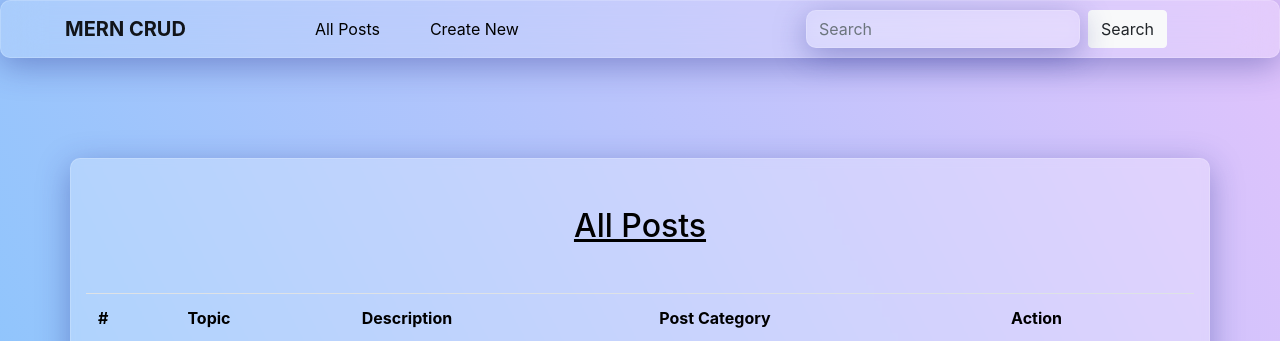
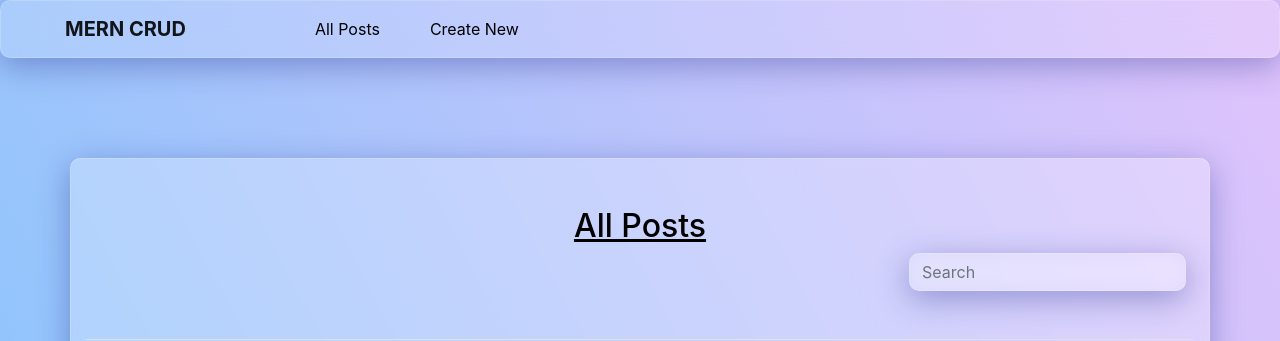
Before and after one commit to rameshlakmal/MERN-CRUD-webapp, a React (Create React App) app in the folder client/: page / in a window 1280 px wide. Shown: the top 341 px of the page. Built offline with nearby package versions, Linux system fonts and the light colour scheme; no server answers.

Commit message:
Implement Search Function in the form

```diff
--- a/client/src/components/Home.js
+++ b/client/src/components/Home.js
@@ -32,11 +32,33 @@ onDelete=(id)=>{
     })
 }
 
+filterData(posts,searchKey){
+    const result = posts.filter((post)=>
+    post.topic.toLowerCase().includes(searchKey)||
+    post.description.toLowerCase().includes(searchKey)||
+    post.postCategory.toLowerCase().includes(searchKey)
+    )
+    this.setState({posts:result})
+  }
+
+handleSearchArea = (e)=>{
+  const searchKey = e.currentTarget.value;
+
+  axios.get("/posts").then(res=>{
+    if(res.data.success){
+      this.filterData(res.data.existingPosts,searchKey)
+    }
+  });
+
+}
+
 
   render(){
     return(
       <div className='container' style={{marginTop:'100px'}}>
         <h2 className='text-center mt-5'><u>All Posts</u></h2>
+        <input className="form-control mr-sm-2 col-3 float-right mb-5" type="search" placeholder="Search" name='searchQuery' onChange={this.handleSearchArea}></input>
+
         <table className='table table-hover mt-5 pl-5'>
           <thead>
             <tr>
--- a/client/src/components/NavBar.js
+++ b/client/src/components/NavBar.js
@@ -1,9 +1,14 @@
 import React,{Component} from 'react';
 import './styles.css';
+import axios from 'axios';
 
 
 
 export default class NavBar extends Component{
+
+
+
+
     render(){
       return(
 
@@ -24,10 +29,9 @@ export default class NavBar extends Component{
                   </li>
                 </ul>
 
-                <form className="form-inline my-2 my-lg-0 mr-5 pr-5">
-                  <input className="form-control mr-sm-2" type="search" placeholder="Search" aria-label="Search"></input>
-                    <button className="btn btn-light my-2 my-sm-0" type="submit">Search</button>
-                </form>
+
+
+
               </div>
             </nav>
 
```
